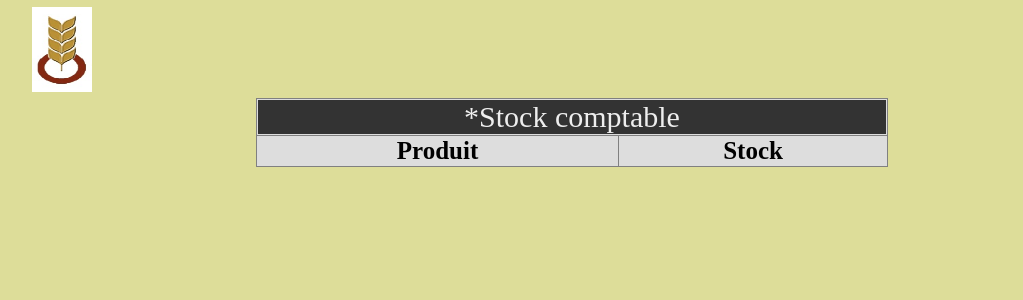
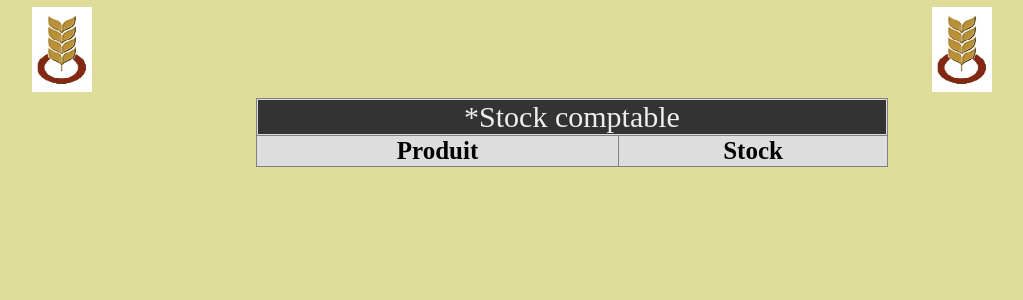
Before and after one commit to joehamza/backen, a PHP site: page / in a window 1280 px wide. Shown: the top 300 px of the page, without its empty margins (68-1091 px from the left). Run offline with PHP 8.4, Linux system fonts and the light colour scheme; data that the repository does not hold is empty.

Commit message:
Update index.php

```diff
--- a/index.php
+++ b/index.php
@@ -31,6 +31,7 @@ transform:translateX(0);
 <div class="h">
 <div class="aaa"><em class="txt">UCA DE SKIKDA</em></div></div></div>
 <img src="11.jpg"  style="width: 60px; height: 85px; position:absolute; left:100px;top:7px;" />
+<img src="11.jpg"  style="width: 60px; height: 85px; position:absolute; left:1000px;top:7px;" />
 <br><br><br><br><br>
 <?php
 $entree = json_decode(file_get_contents("essai/api/sortot.txt"));
```
